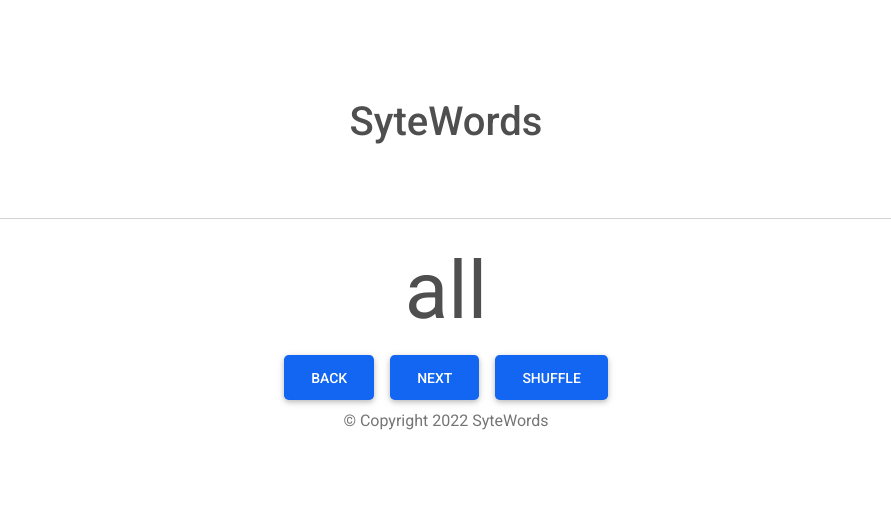
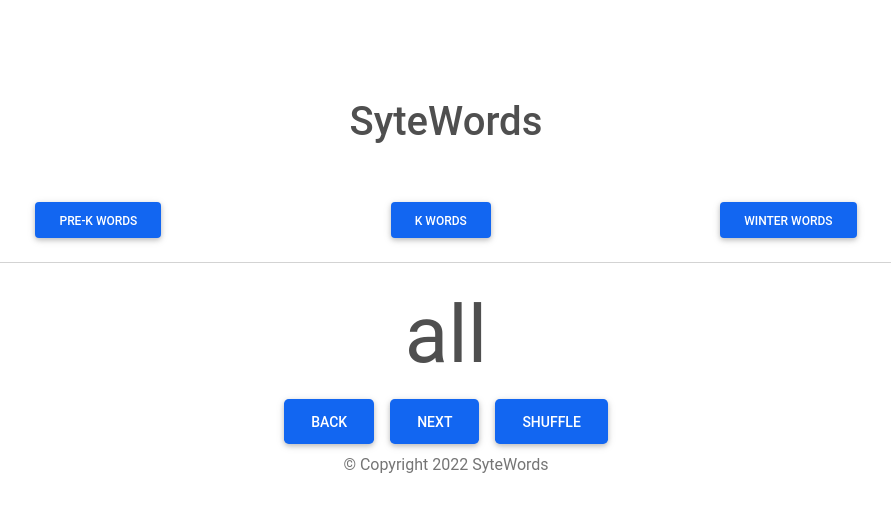
Before and after one commit to erknuepp/SyteWords, a Flask app: page / in a window 1280 px wide. Shown: the top 512 px of the page, without its empty margins (194-1085 px from the left). Run offline with Flask 2, Linux system fonts and the light colour scheme.

Commit message:
Abillity to change words sets

```diff
--- a/app.py
+++ b/app.py
@@ -1,29 +1,26 @@
-
 # SnapWords
 import random
 from flask import Flask, render_template, session
 
-
 app = Flask(__name__)
 app.secret_key = "super secret key"
+
+pre_k_words = ['a', 'and', 'away', 'big', 'blue', 'can', 'come',
+    'down', 'find', 'for', 'funny', 'go', 'help', 'here', 'I', 'in', 'is', 'it',
+    'jump', 'little', 'look', 'make', 'me', 'my', 'not', 'one', 'play', 'red', 'run',
+    'said', 'see', 'the', 'three', 'to', 'two', 'up', 'we', 'where', 'yellow', 'you', 'pen', 'pin']
+
+k_words = ['all', 'am', 'are', 'at', 'ate', 'be', 'black', 'brown', 'but',
+    'came', 'did', 'do', 'eat', 'four', 'get', 'good', 'have', 'he', 'into', 'like',
+    'must', 'new', 'no', 'now', 'on', 'our', 'out', 'please', 'pretty', 'ran', 'ride',
+    'saw', 'say', 'she', 'so', 'soon', 'that', 'there', 'they', 'this', 'too',
+    'under', 'want', 'was', 'well', 'went', 'what', 'white', 'who', 'will', 'with', 'yes']
+
+winter_words = ['snowflake', 'snow', 'hill', 'sled','hat', 'boot', 'winter', 'warm','cold','ice']
 
 @app.route('/')
 def home():
     session["counter"]=0
-
-    pre_k_words = ['a', 'and', 'away', 'big', 'blue', 'can', 'come',
-        'down', 'find', 'for', 'funny', 'go', 'help', 'here', 'I', 'in', 'is', 'it',
-        'jump', 'little', 'look', 'make', 'me', 'my', 'not', 'one', 'play', 'red', 'run',
-        'said', 'see', 'the', 'three', 'to', 'two', 'up', 'we', 'where', 'yellow', 'you', 'pen', 'pin']
-
-    k_words = ['all', 'am', 'are', 'at', 'ate', 'be', 'black', 'brown', 'but',
-        'came', 'did', 'do', 'eat', 'four', 'get', 'good', 'have', 'he', 'into', 'like',
-        'must', 'new', 'no', 'now', 'on', 'our', 'out', 'please', 'pretty', 'ran', 'ride',
-        'saw', 'say', 'she', 'so', 'soon', 'that', 'there', 'they', 'this', 'too',
-        'under', 'want', 'was', 'well', 'went', 'what', 'white', 'who', 'will', 'with', 'yes']
-
-    winter_words = ['snowflake', 'snow', 'hill', 'sled','hat', 'boot', 'winter', 'warm','cold','ice']
-
     session["words"] = k_words;
     return render_template('home.html', words = session["words"], index = session["counter"])
 
@@ -49,3 +46,21 @@ def back():
     else:
         session["counter"] -= 1
     return render_template('home.html', words = session["words"], index = session["counter"])
+
+@app.route('/prekwords', methods=['POST'])
+def prekwords():
+    session["counter"] = 0
+    session["words"] = pre_k_words
+    return render_template('home.html', words = session["words"], index = session["counter"])
+
+@app.route('/kwords', methods=['POST'])
+def kwords():
+    session["counter"] = 0
+    session["words"] = k_words
+    return render_template('home.html', words = session["words"], index = session["counter"])
+
+@app.route('/winterwords', methods=['POST'])
+def winterwords():
+    session["counter"] = 0
+    session["words"] = winter_words
+    return render_template('home.html', words = session["words"], index = session["counter"])
--- a/templates/home.html
+++ b/templates/home.html
@@ -4,10 +4,7 @@
 <head>
     <meta charset="UTF-8">
     <title>SyteWords</title>
-    <!-- Font Awesome -->
-    <link href="https://cdnjs.cloudflare.com/ajax/libs/font-awesome/5.15.1/css/all.min.css" rel="stylesheet" />
-    <!-- Google Fonts -->
-    <link href="https://fonts.googleapis.com/css?family=Roboto:300,400,500,700&display=swap" rel="stylesheet" />
+
     <!-- MDB -->
     <link href="https://cdnjs.cloudflare.com/ajax/libs/mdb-ui-kit/3.10.0/mdb.min.css" rel="stylesheet" />
 
@@ -16,6 +13,7 @@
             padding-top: 50px;
         }
     </style>
+
     <!-- MDB -->
     <script type="text/javascript" src="https://cdnjs.cloudflare.com/ajax/libs/mdb-ui-kit/3.10.0/mdb.min.js">
     </script>
@@ -26,26 +24,37 @@
     <main>
         <div>
             <h1 class="text-center p-5">SyteWords</h1>
-            <hr class="my-4" />
-            <h1 class="text-center display-1">
+            <div class="d-flex justify-content-evenly" role="group" aria-label="Basic example">
+                <form action="/prekwords" method="post">
+                    <button type=" button " class="btn btn-primary " name="prekwords" value="prekwords">Pre-K Words</button>
+                </form>
+                <form action="/kwords" method="post">
+                    <button type=" button " class="btn btn-primary " name="kwords" value="kwords">K Words</button>
+                </form>
+                <form action="/winterwords" method="post">
+                    <button type=" button " class="btn btn-primary " name="winterwords" value="winterwords">Winter Words</button>
+                </form>
+            </div>
+            <hr class="my-4 " />
+            <h1 class="text-center display-1 ">
                 <strong>{{ words[index]}} </strong>
             </h1>
         </div>
-        <div class="d-flex justify-content-center">
+        <div class="d-flex justify-content-center ">
             <form action="/back" method="post">
-                <button class="btn btn-primary btn-lg m-2" name="back" value="back">back</button>
+                <button class="btn btn-primary btn-lg m-2 " name="back" value="back">back</button>
             </form>
             <form action="/next" method="post">
-                <button class="btn btn-primary btn-lg m-2" name="next" value="next">next</button>
+                <button class="btn btn-primary btn-lg m-2 " name="next" value="next">next</button>
             </form>
             <form action="/shuffle" method="post">
-                <button class="btn btn-primary btn-lg m-2" name="shuffle" value="shuffle">shuffle</button>
+                <button class="btn btn-primary btn-lg m-2 " name="shuffle" value="shuffle">shuffle</button>
             </form>
         </div>
     </main>
 </body>
 <footer>
-    <p class="text-center text-muted">© Copyright 2022 SyteWords</p>
+    <p class="text-center text-muted ">© Copyright 2022 SyteWords</p>
 </footer>
 
 </html>
```
